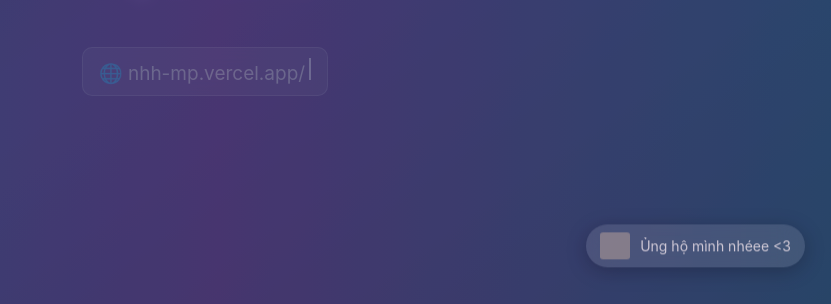
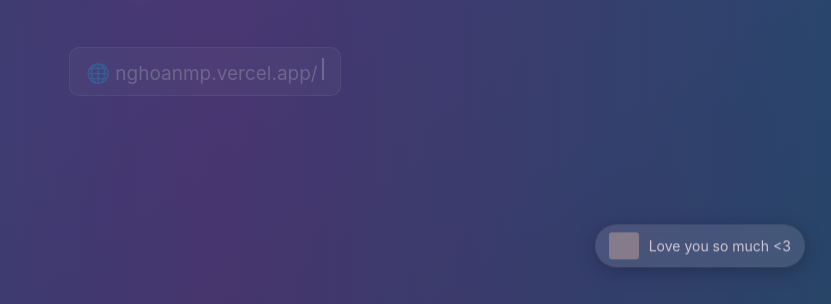
Before and after one commit to nguyenhhoan3005-cyber/nghoanmp, a plain HTML site: page index.html in a window 1280 px wide. Shown: the part 432-736 px from the top of the page, 435-1266 px from the left. Drawn offline with nearby package versions, Linux system fonts and the light colour scheme; grey boxes are pictures that could not be loaded.

Commit message:
Add files via upload

```diff
--- a/index.html
+++ b/index.html
@@ -173,7 +173,7 @@
     <!-- User Bubble Message -->
     <div class="user-bubble">
         <img src="https://cdn.pixabay.com/photo/2014/04/02/10/47/red-304570_1280.png" alt="Heart">
-        <div class="msg">Ủng hộ mình nhéee <3</div>
+        <div class="msg">Love you so much <3</div>
     </div>
 </div>
 
--- a/script.js
+++ b/script.js
@@ -17,8 +17,8 @@ words.forEach((w, i) => {
     }, 900 + i * 450);
 });
 
-// TYPING EFFECT cho 🌐 nhh-mp.vercel.app/
-const text = "🌐 nhh-mp.vercel.app/";
+// TYPING EFFECT cho 🌐 nghoanmp.vercel.app/
+const text = "🌐 nghoanmp.vercel.app/";
 let i = 0;
 
 function typeLink() {
@@ -130,49 +130,56 @@ function filterSongs(keyword) {
 let songs = [
     {
         id: 1,
-        title: "Đường Một Chiều",
-        artist: "Haozi x Denver Remix",
-        album: "Beauty in Death",
-        albumArtUrl: "img/OIP.webp",
-        audioSrc: "audio/Đường Một Chiều - Haozi X Denver remix (mp3cut.net).mp3",
-        videoBgSrc: "img/58788.png", // Path video background khusus lagu ini
+        title: "Thằng Mike",
+        artist: "Lãng",
+        album: "Mikelodic Single",
+        albumArtUrl: "img/19ac06be489f937e3b193f0656d38b88.jpg",
+        audioSrc: "audio/Thằng Mike.mp3",
+        videoBgSrc: "video/Thằng Mike (Audio)", // Path video background khusus lagu ini
         // Lirik dengan timestamp dalam detik
         lyrics: [
             { time: 0, text: "~" },
-            { time: 30, text: "Em ơi có biết điều gì thật đau" },
-            { time: 37, text: "Trong cuộc sống muôn màu" },
-            { time: 40, text: "Để anh nói cho em nghe nhé" },
-            { time: 47, text: "Rằng nơi anh đã từ lâu" },
-            { time: 52, text: "Có cảm xúc lạ" },
-            { time: 56, text: "Mỗi khi em kề bên, được nghe nói cười" },
-            { time: 63, text: "Mình đã biết nhau từ lâu" },
-            { time: 67, text: "Nên anh chẳng nói ra hết những lời này" },
-            { time: 72, text: "Sợ em đi mất" },
-            { time: 78, text: "Lặng im thấy em cùng ai" },
-            { time: 82, text: "Dần khoảng cách với anh bao ngày" },
-            { time: 87, text: "Em đâu nào hay" },
-            { time: 91, text: "Lòng anh đau nhói" },
-            { time: 93, text: "Trong góc tối khi nhìn em với anh ta trao nụ hôn đầu" },
-            { time: 102, text: "Anh ước gì em thấy anh khóc" },
-            { time: 106, text: "Vì anh cố chấp, nên cố gắng theo tình yêu ấy" },
-            { time: 113, text: "Nên hôm nay anh đành chấp nhận, rời xa kỉ niệm" },
-            { time: 120, text: "Anh mong em sẽ luôn vui" },
-            { time: 125, text: "~" },
-            { time: 157, text: "Nay" },
-            { time: 159, text: "Anh nói ra hết lời yêu anh giữ trong lòng" },
-            { time: 164, text: "Chẳng phải để níu tay người" },
-            { time: 168, text: "Chỉ để giải thoát cho  anh một trái tim đầy cô đơn" },
-            { time: 174, text: "Đường yêu anh không phải đường hai chiều" },
-            { time: 178, text: "Oh—oh" },
-            { time: 180, text: "Chỉ là đường thẳng rất dài" },
-            { time: 184, text: "Anh không thể quay trở lại" },
-            { time: 187, text: "Lòng anh đau nhói" },
-            { time: 190, text: "Trong góc tối khi nhìn em với anh ta trao nụ hôn đầu" },
-            { time: 198, text: "Anh ước gì em thấy anh khóc" },
-            { time: 202, text: "Vì anh cố chấp, nên cố gắng theo tình yêu ấy" },
-            { time: 209, text: "Nên hôm nay anh đành chấp nhận, rời xa kỉ niệm" },
-            { time: 217, text: "Anh mong em sẽ luôn vui" },
-            { time: 221, text: "~" },
+            { time: 11.5, text: "Chưa một giây nào là lòng anh nhẹ nhàng" },
+            { time: 14, text: "Anh đi về nơi còn nhiều rừng cây bạt ngàn" },
+            { time: 17, text: "Anh chẳng ham gì vài trò chơi bạc vàng" },
+            { time: 19.8, text: "Mẹ anh còn mong chờ 1 thằng Mike đàng hoàng" },
+            { time: 23, text: "Hoa nở hoa tàn rồi rụng rơi thành hàng " },
+            { time: 26, text: "Môi vẫn luôn cười dù niềm đau ngập tràn" },
+            { time: 29, text: "Sương mọc quanh phòng giọt lê rơi gạt tàn" },
+            { time: 32, text: "Vì anh còn mang nặng 1 tình yêu nồng nàn...." },
+            { time: 35.5, text: "Thằng Mike từng bụng đói , nước mắt chan gói mì " },
+            { time: 39.4, text: "Nó thề mình phải giàu lên nhanh" },
+            { time: 42, text: "Mẹ cha thắc mắc nó đang nghĩ gì" },
+            { time: 45.6, text: "Ra đường nó bảo làm nghề âm thanh" },
+            { time: 48.5, text: "Nó ghét thằng nào nói dối quanh co" },
+            { time: 51, text: "Không chơi với loại người hay dở trò" },
+            { time: 54.5, text: "Cuộc chơi nó không tính toán so đo" },
+            { time: 57, text: "Nó từng bán nhạc đi trả tiền trọ..." },
+            { time: 59, text: "~" },
+            { time: 64, text: "Chưa một giây nào là lòng anh nhẹ nhàng" },
+            { time: 67, text: "Anh đi về nơi còn nhiều rừng cây bạt ngàn" },
+            { time: 70, text: "Anh chẳng ham gì vài trò chơi bạc vàng" },
+            { time: 73, text: "Mẹ anh còn mong chờ 1 thằng Mike đàng hoàng" },
+            { time: 76, text: "Hoa nở hoa tàn rồi rụng rơi thành hàng" },
+            { time: 79, text: "Môi vẫn luôn cười dù niềm đau ngập tràn" },
+            { time: 82, text: "Sương mọc quanh phòng giọt lê rơi gạt tàn" },
+            { time: 85, text: "Vì anh còn mang nặng 1 tình yêu nồng nàn...." },
+            { time: 90, text: "Thứ anh bán là cảm xúc , bán luôn chuyện đời tư !" },
+            { time: 95, text: "Họ nói với anh đây là lúc... để debut và trở thành 1 ngôi sao" },
+            { time: 101, text: "Tại sao anh không biết nắm bắt , anh chả lo tương lai đâu nhưng anh sợ quá khứ khi nhắm mắt." },
+            { time: 106, text: "Mẹ bố mấy thằng rapper kể chuyện giang hồ nghe chán ngắt , còn trả được bằng tiền chưa phải là cái giá đắt." },
+            { time: 111, text: "~" },
+            { time: 123, text: "Chưa một giây nào là lòng anh nhẹ nhàng" },
+            { time: 125, text: "Anh đi về nơi còn nhiều rừng cây bạt ngàn" },
+            { time: 128, text: "Anh chẳng ham gì vài trò chơi bạc vàng" },
+            { time: 131, text: "Mẹ anh còn mong chờ 1 thằng Mike đàng hoàng" },
+            { time: 134, text: "Hoa nở hoa tàn rồi rụng rơi thành hàng" },
+            { time: 137, text: "Môi vẫn luôn cười dù niềm đau ngập tràn" },
+            { time: 140, text: "Sương mọc quanh phòng giọt lệ rơi gạt tàn" },
+            { time: 143, text: "Vì anh còn mang nặng 1 tình yêu nồng nàn...." },
+            { time: 147, text: "~"},
+
+
         ]
     },
     {
@@ -180,8 +187,8 @@ let songs = [
         title: "Trở Về",
         artist: "Wxrdie",
         album: "÷ (Divide)",
-        albumArtUrl: "img/wxrdie.webp",
-        audioSrc: "audio/Trở Về (mp3cut.net).mp3",
+        albumArtUrl: "img/artworks-VuY89QnMeNzh-0-t500x500.jpg",
+        audioSrc: "audio/Trở Về.mp3",
         videoBgSrc: "videos/Wxrdie - TRỞ VỀ (ft. JustaTee) [prod. by Phongkhin] _ OFFICIAL MV (online-video-cutter.com) (1).mp4", // Path video background khusus lagu ini
         // Lirik dengan timestamp dalam detik
         lyrics: [
@@ -238,62 +245,62 @@ let songs = [
     },
     {
   id: 3,
-        title: "Lúc Nhỏ",
-        artist: "Kidz",
-        album: "Prism",
-        albumArtUrl: "img/lucnho.webp",
-        audioSrc: "audio/luc nho.mp3",
-        videoBgSrc: "videos/unconditionally_bg.mp4", // Path video background khusus lagu ini
+        title: "Thanh Xuân",
+        artist: "Da LAB",
+        album: "Thanh Xuân Single",
+        albumArtUrl: "img/thanhxuan.jpg",
+        audioSrc: "audio/Thanh Xuân.mp3",
+        videoBgSrc: "videos/Da LAB - Thanh Xuân (Official Music Video)", // Path video background khusus lagu ini
         // Lirik dengan timestamp dalam detik
         lyrics: [
-            { time: 5, text: "Lúc nhỏ tao tin là có ông già Noel" },
-            { time: 7.5, text: "Nghĩ năm nào ổng cũng xuất hiện cho tao bộ đồ mô đen" },
-            { time: 10.5, text: "Ah, Lúc nhỏ tao thường thích xem mấy hoạt hình" },
-            { time: 13.3, text: "Vì câu truyện ở trong kịch bản, nó sẽ không có những cô gạt tình" },
-            { time: 16.7, text: "Doraemon tao thích cánh chong chóng bay" },
-            { time: 19.1, text: "Tao có thể nhảy lên thật cao để nhìn bầu trời ngắm mây" },
-            { time: 22, text: "Siêu anh hùng còn là thần tượng vì họ luôn vì công lý" },
-            { time: 25, text: "Thanh trừng và mang cái ác tan biến theo làn không khí" },
-            { time: 28, text: "Những món đồ chơi mẹ tặng, tao từng xem nó là bạn thân" },
-            { time: 31.6, text: "Tuy không biết nói chuyện, cũng không khiến ai thành nạn nhân" },
-            { time: 34.5, text: "Buồn vui hay có tâm sự chỉ nó mới chịu lắng nghe" },
-            { time: 37.6, text: "Ôm nó chặt vào lòng khi uống những vị thuốc đắng the" },
-            { time: 40.4, text: "Thời mẫu giáo đâu ai quan tâm mày mập gầy đẹp xấu lùn cao" },
-            { time: 43.8, text: "Còn bây giờ bạn bè, chia phe mà ở cùng nhau" },
-            { time: 46.5, text: "Cái thời chưa biết trái táo, ngây thơ như Adam và Eva" },
-            { time: 49.5, text: "Sau này cầm phải trái táo, cả con nít còn khoe nó phê pha" },
-            { time: 53, text: "Thời đó chưa khai thác đất, xung quanh còn nhiều sân cỏ rộng" },
-            { time: 55.5, text: "Thành phố vẫn chưa ô nhiễm, hái trứng cá an tâm mà bỏ họng" },
-            { time: 59.3, text: "Nhớ những lần trốn học, ngồi quán net chơi GTA" },
-            { time: 62, text: "Sau đó là những trận đòn, mỗi lần nhẹ ba mẹ chỉ qua la" },
-            { time: 65, text: "Ngày đó là tháng năm vui, cả oxy cũng dễ thở" },
-            { time: 68, text: "Không có giống bây giờ, thuở ngày xưa thì ai cũng cởi mở" },
-            { time: 71.3, text: "Cảm ơn những khoảnh khắc đó đã theo tao vẫn không rời" },
-            { time: 74, text: "Tao khác mấy thằng ngoài kia, vì tao đây có tuổi thơ ở trong đời" },
-            { time: 77, text: "~" },
-            { time: 89.5, text: "Hồi đó tao tin vào mấy điều ước" },
-            { time: 91.5, text: "Nghĩ rằng mấy nguyện vọng sau này tao lớn là sẽ có thật" },
-            { time: 95.8, text: "Chức quyền cao làm chỗ nhà nước" },
-            { time: 97.5, text: "Kiếm thật nhiều tiền đối với sức khỏe thì không có cực" },
-            { time: 100.5, text: "Nhưng lớn thì tao mới hiểu không có gì trên đời miễn phí" },
-            { time: 103.6, text: "Lý lẽ của mày có hay, cũng phải đứng sau cái số tiền tỉ" },
-            { time: 106.5, text: "Có vài mối tình đầu đời, tao cứ nghĩ là sẽ hoàn mỹ" },
-            { time: 109.5, text: "Nhưng rồi tao mới nhận ra, không có gì là dễ dàng nhỉ" },
-            { time: 112.5, text: "Tao vẫn đua trên dòng thời gian, đôi tay có mấy sợi chỉ" },
-            { time: 115, text: "Nên không cho phép nói mấy lời than, tao không để mình mắc nợ quỷ" },
-            { time: 118.5, text: "Thứ kiếm về là từ động lực, đâu nhất thiết phải bán linh hồn" },
-            { time: 121.6, text: "Cứ xem tao thằng sợ chết, vì tao rất quý ngày tháng sinh tồn" },
-            { time: 124.5, text: "Không hứng thú về mấy tin đồn, nếu có thiệt phải chính mắt thấy" },
-            { time: 127.8, text: "Đừng nghĩ tụi mình là bạn chỉ đi qua vài cuộc nhắc máy" },
-            { time: 130.9, text: "Cuộc đời nó không màu hồng, nhưng nó có 7 sắc cầu vồng" },
-            { time: 133.9, text: "Đứng lên từ nơi vấp ngã, mới học nhiều thứ còn khắc vào lòng" },
-            { time: 137, text: "Công việc vẫn còn chất đống, thời gian rảnh nên viết vài dòng" },
-            { time: 139.9, text: "Lòng người mà có mua được thì tao không ngại phải tiếc vài đồng" }
+            { time:  "~" },
+            { time: 21, text: "Hôm nay ta thức dậy cũng như thường nhật" },
+            { time: 26.5, text: "Thấy thanh xuân ngày nào bỗng dưng trở lại" },
+            { time: 31.8, text: "Em soi gương cười duyên chẳng còn thấy đâu những vết đồi mồi" },
+            { time: 37, text: "Mặc một chiếc váy xinh ngồi chờ anh qua" },
+            { time: 42, text: "Anh sẽ đưa em quay trở về với những ngày hôm qua" },
+            { time: 44.8, text: "Khi mà bao lo toan bộn bề vẫn đang ở nơi xa" },
+            { time: 47.5, text: "Khi mà tuổi trẻ vẫn vương trên mái tóc" },
+            { time: 50, text: "Khi mà bầu trời vẫn một vệt xanh trong" },
+            { time: 52.5, text: "Đời vẫn mênh mông chân ta ung dung bướcn" },
+            { time: 55, text: "Và tất cả những niềm mơ ở phía trước chẳng cách xa" },
+            { time: 57.8, text: "Lại chỉ có đôi ta, những ngày chỉ có đôi ta" },
+            { time: 64, text: "Đưa em về thanh xuân, về những dấu yêu ban đầu" },
+            { time: 69, text: "Những âu lo cứ thế hững hờ qua tay" },
+            { time: 74, text: "Ta thêm lần đôi mươi, và những ước ao đã từng" },
+            { time: 79.8, text: "Ở một tầng mây khác riêng hai chúng ta" },
+            { time: 84, text: "Thời gian cứ thế nhẹ trôi, dẫu em vài lần luyến tiếc" },
+            { time: 90, text: "Màn đêm kéo những mộng mơ, níu anh vào sâu mắt em" },
+            { time: 95, text: "Chặng đường ta bước cùng nhau, như thước phim lưu trong ký ức" },
+            { time: 100.5, text: "Là thanh xuân ta đã dành cho nhau" },
+            { time: 106, text: "Anh vẫn sẽ đưa tay về phía em chẳng chờ đợi điều gì, và anh vẫn sẽ đạp xe theo em vu vơ như xưa nhiều khi" },
+            { time: 111.5, text: "Bó hoa cài bên cửa, vẫn không lời nhắn gửi" },
+            { time: 114, text: "Dành cho em cả nước mắt đắng bên cạnh kia những nụ cười" },
+            { time: 117, text: "Ba mươi năm trong đời từng để vụt bao nhiêu điều tiếc nuối" },
+            { time: 119.5, text: "Nhưng nếu một lần có lẽ vẫn chẳng cần trong tay em đến cuối, cùng viết lên chuyện đời đến khi chỉ còn một điều để nói" },
+            { time: 124.8, text: "Yes, I love you baby" },
+            { time: 127, text: "Bình yên ghé thăm chiều nay" },
+            { time: 130, text: "Tuổi thanh xuân tô trời mây" },
+            { time: 132, text: "Một tia nắng, anh nhẹ mang vào trong lá thư tay" },
+            { time: 138, text: "Từng bỡ ngỡ trao về nhau, giọt nước mắt đôi tay khẽ lau" },
+            { time: 144, text: "Cho vụng về trao ta như lần đầu" },
+            { time: 149, text: "Đưa em về thanh xuân, về những dấu yêu ban đầu" },
+            { time: 154, text: "Những âu lo cứ thế hững hờ qua tay" },
+            { time: 159, text: "Ta thêm lần đôi mươi, và những ước ao đã từng" },
+            { time: 165, text: "Ở một tầng mây khác riêng hai chúng ta" },
+            { time: 170, text: "Đưa em về thanh xuân, về những dấu yêu ban đầu" },
+            { time: 175, text: "Những âu lo cứ thế hững hờ qua tay" },
+            { time: 181, text: "Ta thêm lần đôi mươi, và những ước ao đã từng" },
+            { time: 186, text: "Ở một tầng mây khác riêng hai chúng ta" },
+            { time: 191, text: "Hôm nay ta thức dậy cũng như thường nhật" },
+            { time: 198, text: "Thấy thanh xuân ngày nào bỗng dưng trở lại" },
+            { time: 203, text: "Em soi gương cười duyên chẳng còn thấy đâu những vết đồi mồi" },
+            { time: 208, text: "Mặc một chiếc váy xinh, Ngồi chờ anh về" },
         ]
     },
     {
         id: 4,
-        title: "Cold Don't",
+        title: "Waiting ...",
         artist: "Nmọc",
         album: "The Greatest Showman: Reimagined",
         albumArtUrl: "img/cold dont.jpg",
@@ -381,7 +388,7 @@ let songs = [
     },
     {
         id: 5,
-        title: "Chịu Cách Mình Nói Thua",
+        title: "Waiting ...",
         artist: "RHYDER",
         album: "OK Computer",
         albumArtUrl: "img/chiucachminhnoithua.webp",
@@ -400,7 +407,7 @@ let songs = [
     },
     {
         id: 6,
-        title: "Nói Dối",
+        title: "Waiting ...",
         artist: "Ronboogz",
         album: "Unreleased",
         albumArtUrl: "img/noi doi.jpg",
@@ -458,7 +465,7 @@ let songs = [
     },
     {
         id: 7,
-        title: "Bạn Đời",
+        title: "Waiting ...",
         artist: "Karick. GDucky",
         album: "AM",
         albumArtUrl: "img/ban doi.jpg",
@@ -506,7 +513,7 @@ let songs = [
     },
     {
         id: 8,
-        title: "Thằng Điên",
+        title: "Waiting ...",
         artist: "Phương Ly, JustaTee",
         album: "Welcome and Goodbye",
         albumArtUrl: "img/thang dien.jpg",
@@ -528,7 +535,7 @@ let songs = [
     },
     {
         id: 9,
-        title: "Thêm Bao Nhiêu Lâu",
+        title: "Waiting ...",
         artist: "Đạt G",
         album: "OK Computer",
         albumArtUrl: "img/them bnh lau.jpg",
@@ -560,7 +567,7 @@ let songs = [
     },
     {
         id: 10,
-        title: "Anh Muốn Nhìn Thấy Em",
+        title: "Waiting ...",
         artist: "The Wind, Dangrangto",
         album: "Montgomery Ricky",
         albumArtUrl: "img/anh muon nhin thay em.jpg",
@@ -593,7 +600,7 @@ let songs = [
     },
     {
         id: 11,
-        title: "Lối Sống",
+        title: "Waiting ...",
         artist: "Wxrdie",
         album: "Midnight Memories (Deluxe Edition)",
         albumArtUrl: "img/wxrdie.webp",
@@ -624,7 +631,7 @@ let songs = [
     },
     {
         id: 12,
-        title: "Simp Gái 808",
+        title: "Waiting ...",
         artist: "Low G",
         album: "OK Computer",
         albumArtUrl: "img/simp girl.jpg",
```
